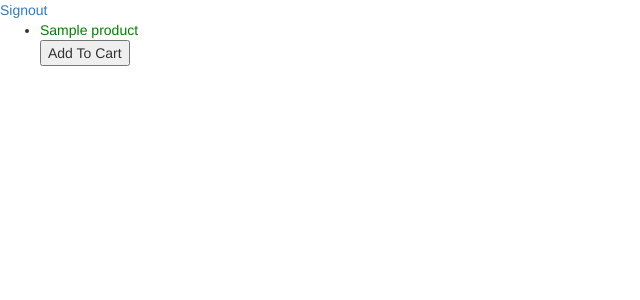
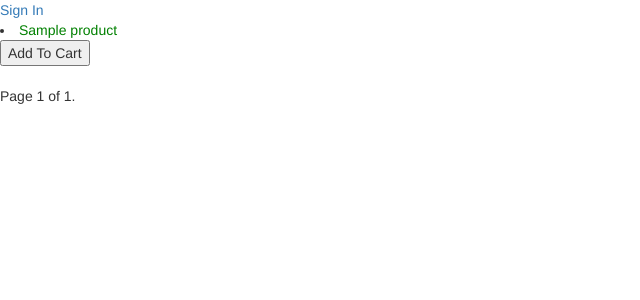
Before and after one commit to Joe21/challenge2, a Django app: page /thuzioapp/ in a window 1280 px wide. Shown: the top 300 px of the page, without its empty margins (0-640 px from the left). Run offline with Django 3.2, Linux system fonts and the light colour scheme; a user stored in the database is signed in; tables that the repository leaves empty hold one stand-in row (values such as "Sample post"); some libraries are stand-ins or nearby versions.

Commit message:
uninstalled django jquery andd added it in via script in header, added paginator in index

```diff
--- a/thuzio_challenge/settings.py
+++ b/thuzio_challenge/settings.py
@@ -37,7 +37,6 @@
     'django.contrib.messages',
     'django.contrib.staticfiles',
     'thuzioapp',
-    'jquery',
     'bootstrap3',
 )
 
--- a/thuzioapp/templates/thuzioapp/base.html
+++ b/thuzioapp/templates/thuzioapp/base.html
@@ -8,9 +8,8 @@
     {% load staticfiles %}
     {% load bootstrap3 %}
 	{% bootstrap_css %}
-	<script type="text/javascript" src="{{ STATIC_URL }}js/jquery.js"></script>
+	<script src="http://code.jquery.com/jquery-latest.js"></script>
 	{% bootstrap_javascript %}
-
 	<link rel="stylesheet" type="text/css" href="{% static 'thuzioapp/main.css' %}" />
 </head>
 
@@ -27,7 +26,7 @@
         {% block content %}{% endblock %}
     </div>
 
-
+    <!-- <script type="text/javascript" src="{% static '{{ STATIC_URL }}js/jquery.js' %}" /> -->
 </body>
 
 </html>
--- a/thuzioapp/templates/thuzioapp/index.html
+++ b/thuzioapp/templates/thuzioapp/index.html
@@ -4,10 +4,7 @@
 
 {% block content %}
 
-<div class="content">
-{% if all_products %}
-<ul>
-	{% for product in all_products %}
+{% for product in products %}
     <!-- <li><a href="/thuzioapp/{{ product.id }}/">{{ product.title }}</a></li> -->
     <li><a href="{% url 'thuzioapp:detail' product.id %}">{{ product.title }}</a></li>
     <form action="{% url 'thuzioapp:add_to_cart' %}" method="post">
@@ -16,11 +13,21 @@
         <input type="submit" value="Add To Cart" />
     </form>
 {% endfor %}
-</ul>
 
-{% else %}
-<h1>No products</h1>
+<div class="pagination">
+	<span class="step-links">
+		{% if products.has_previous %}
+			<a href="?page={{ products.previous_page_number }}"> Previous</a>
 		{% endif %}
+
+		<span class="current">
+			Page {{ products.number }} of {{ products.paginator.num_pages }}.
+		</span>
+
+		{% if products.has_next %}
+			<a href="?page={{ products.next_page_number }}">next</a>
+		{% endif %}
+	</span>
 </div>
 
 {% endblock%}
--- a/thuzioapp/views.py
+++ b/thuzioapp/views.py
@@ -1,8 +1,9 @@
-from django.shortcuts import render, get_object_or_404
+from django.shortcuts import render_to_response, render, get_object_or_404
 from django.shortcuts import HttpResponse
 from django.shortcuts import redirect
 from django.core.urlresolvers import reverse
 from django.views import generic
+from django.core.paginator import Paginator, EmptyPage, PageNotAnInteger
 
 from django.contrib.auth import authenticate, login, logout
 from django.contrib.auth.decorators import login_required
@@ -13,8 +14,24 @@
 def index(request):
 	# Local variable for API to DB for all Products order by model number
 	# all_products = Product.objects.order_by('model_number')[:5]
+	# all_products = Product.objects.order_by('model_number')
+	# context = {'all_products': all_products}
+
+	# Paginator
 	all_products = Product.objects.order_by('model_number')
-	context = {'all_products': all_products}
+	paginator = Paginator(all_products, 10)
+
+	page = request.GET.get('page')
+	try:
+		products = paginator.page(page)
+	except PageNotAnInteger:
+		products = paginator.page(1)
+	except EmptyPage:
+		products = paginator.page(paginator.num_pages)
+
+
+
+
 
 	# Used for debugging to check user authentication
 	if request.user.is_authenticated():
@@ -38,7 +55,8 @@
 		print request.session['shopping_cart']
 		print '-=-=-=-=-=-=-=-=-=-=-'
 
-	return render(request, 'thuzioapp/index.html', context)
+	# return render(request, 'thuzioapp/index.html', context)
+	return render_to_response('thuzioapp/index.html', {"products": products})
 
 # GET request to view product
 def detail(request, product_id):
```
Lines whose indentation alone changed are shown as unchanged.
